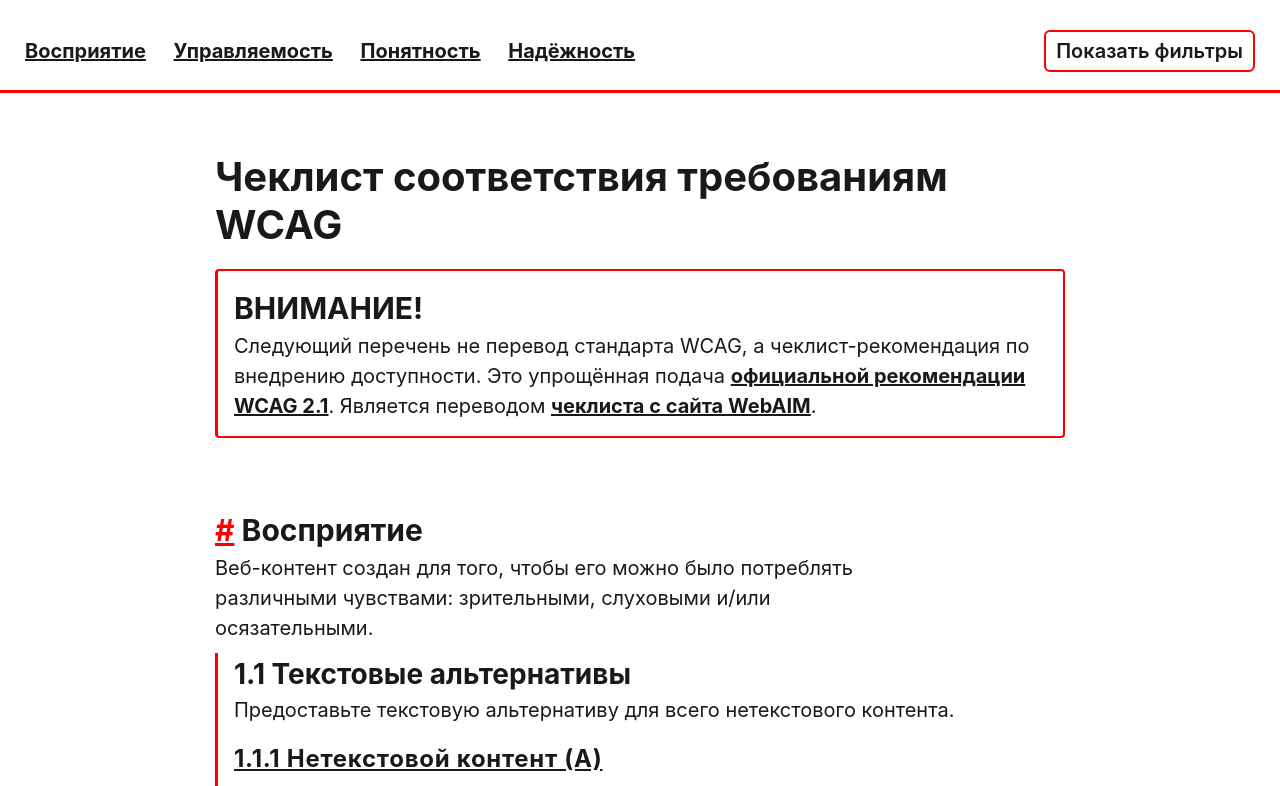
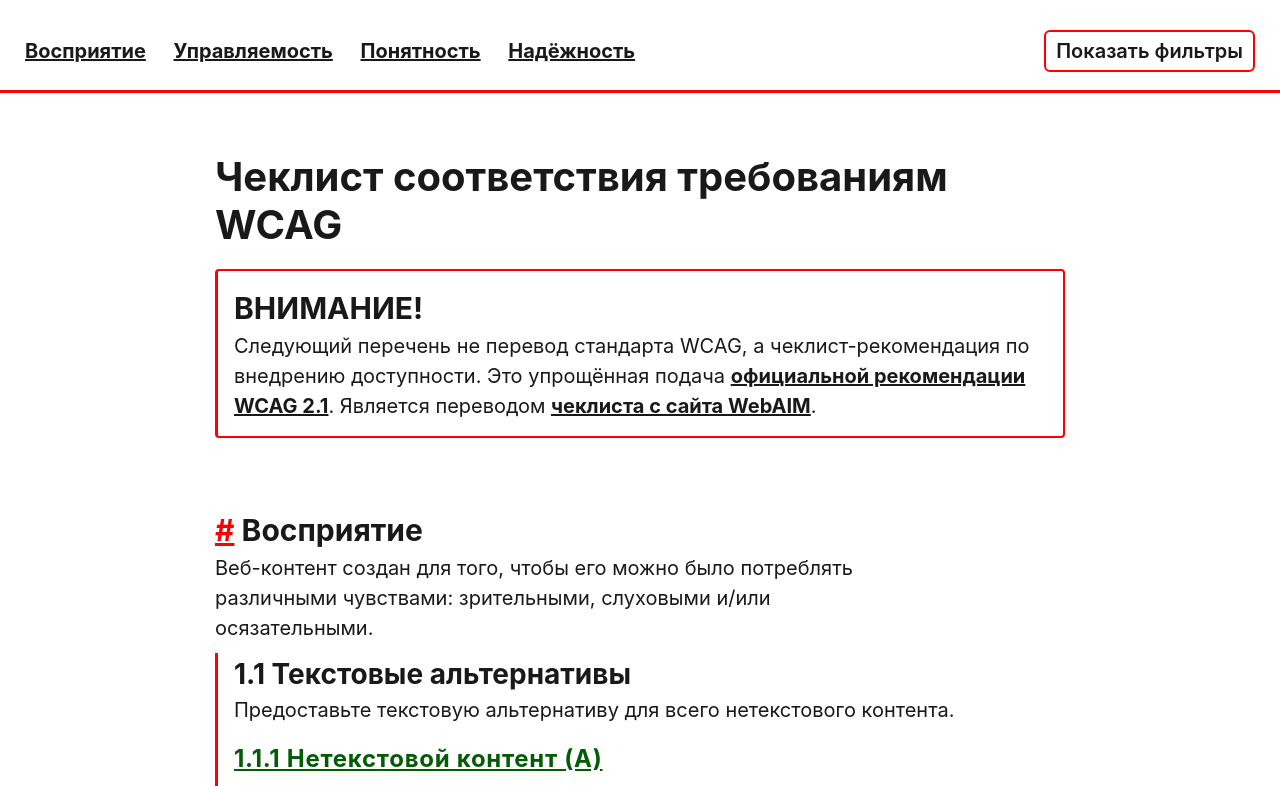
Before and after one commit to zavsievich/wcag-ru-checklist, a plain HTML site: page index.html in a window 1280 px wide. Shown: the top 786 px of the page. Drawn offline with Linux system fonts and the light colour scheme.

Commit message:
Add title color, remove smooth scroll for reduced mode

```diff
--- a/styles/base/base.css
+++ b/styles/base/base.css
@@ -7,6 +7,13 @@
 html {
     font-size: 100% !important;
     scroll-behavior: smooth;
+}
+
+
+@media (prefers-reduced-motion: reduce) {
+    html {
+        scroll-behavior: auto;
+    }
 }
 
 @media (min-width: 320px) {
--- a/styles/base/variables.css
+++ b/styles/base/variables.css
@@ -3,7 +3,7 @@
     --c-brand: rgb(255, 0, 0);
     --c-main: rgb(255, 255, 255);
     --c-reverse: rgb(0, 0, 0);
-    --c-accent: rgb(25, 25, 25);
+    --c-accent: rgb(3, 92, 5);
 }
 
 @media (prefers-color-scheme: dark) {
```
